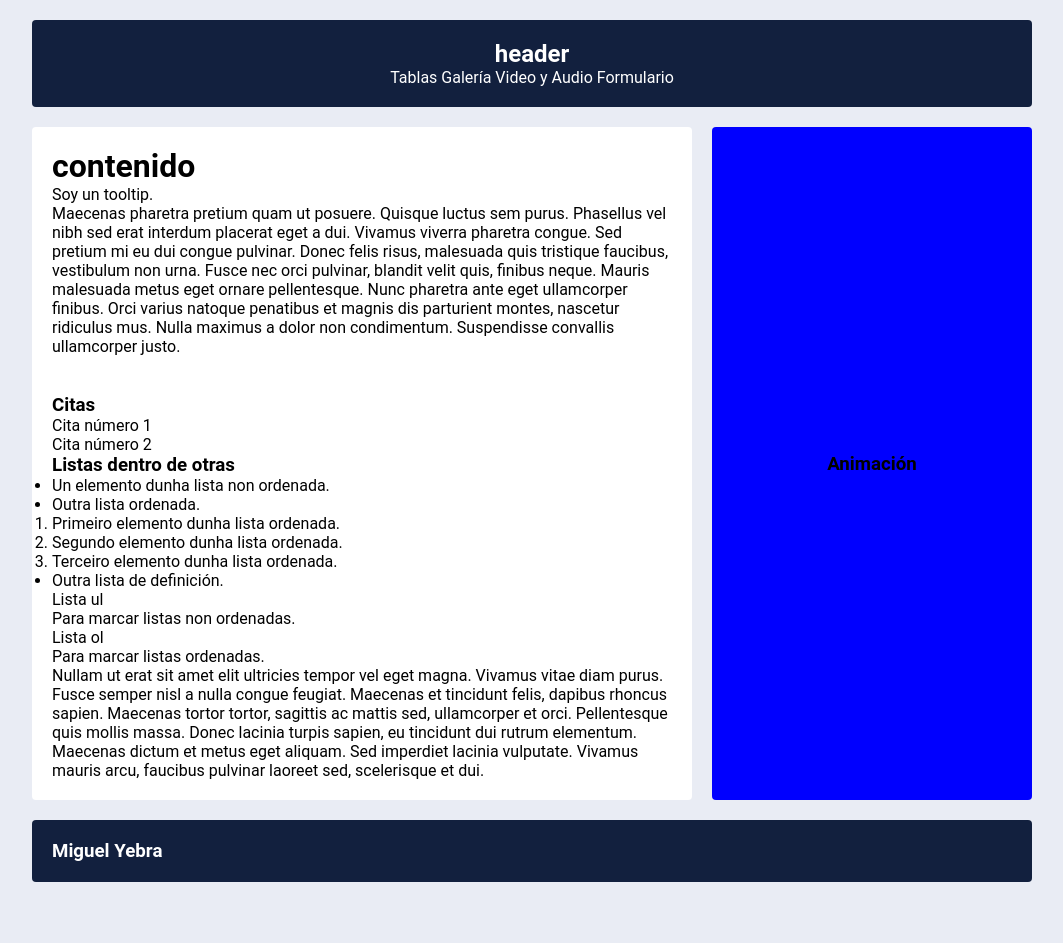
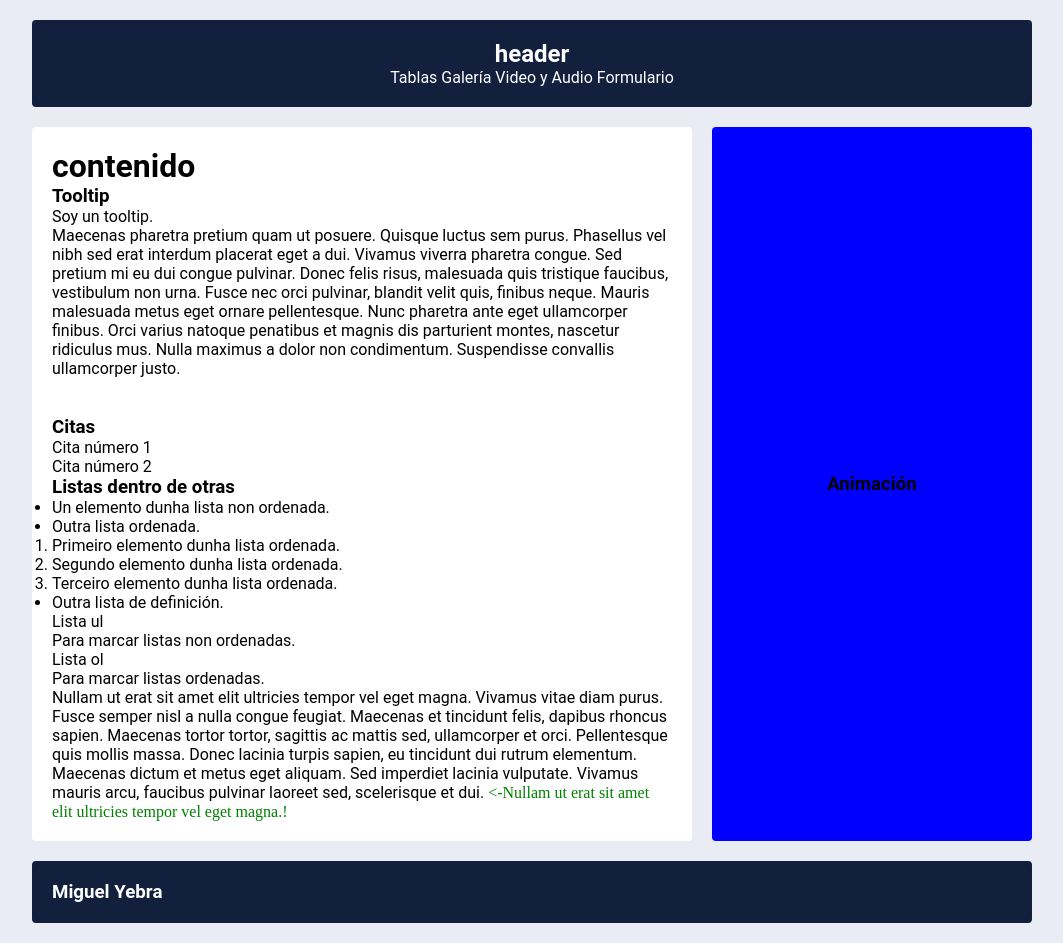
Before and after one commit to yebra99/Mi-web, a plain HTML site: page Practica/public_html/index.html in a window 1280 px wide. Shown: the whole page, without its empty margins (108-1171 px from the left). Before the commit the page ends 902 px from the top, so only its background shows below. Drawn offline with Linux system fonts and the light colour scheme.

Commit message:
15 commit
Por útlimo hice el pseudo-elemento.
Le puse una letra capitular y además le agregué un color verde

```diff
--- a/Practica/public_html/index.html
+++ b/Practica/public_html/index.html
@@ -24,7 +24,7 @@ and open the template in the editor.
             </header>
             <main class="contenido">
                 <h1>contenido</h1>
-
+                <h3>Tooltip</h3>
                 Soy <SPAN title="Soy un tooltip">un tooltip</SPAN>.
                 <p>
                 Maecenas pharetra pretium quam ut posuere. Quisque luctus sem purus. Phasellus vel nibh sed erat interdum placerat eget a dui. Vivamus viverra pharetra congue. Sed pretium mi eu dui congue pulvinar. Donec felis risus, malesuada quis tristique faucibus, vestibulum non urna. Fusce nec orci pulvinar, blandit velit quis, finibus neque. Mauris malesuada metus eget ornare pellentesque. Nunc pharetra ante eget ullamcorper finibus. Orci varius natoque penatibus et magnis dis parturient montes, nascetur ridiculus mus. Nulla maximus a dolor non condimentum. Suspendisse convallis ullamcorper justo.
@@ -53,7 +53,7 @@ and open the template in the editor.
                                   </dl>
                               </li>
                           </ul>
-                        <p>
+                        <p class="pseudo-elemento">
                             Nullam ut erat sit amet elit ultricies tempor vel eget magna. Vivamus vitae diam purus. Fusce semper nisl a nulla congue feugiat. Maecenas et tincidunt felis, dapibus rhoncus sapien. Maecenas tortor tortor, sagittis ac mattis sed, ullamcorper et orci. Pellentesque quis mollis massa. Donec lacinia turpis sapien, eu tincidunt dui rutrum elementum. Maecenas dictum et metus eget aliquam. Sed imperdiet lacinia vulputate. Vivamus mauris arcu, faucibus pulvinar laoreet sed, scelerisque et dui.
                         </p>
             </main>
--- a/Practica/public_html/newcss.css
+++ b/Practica/public_html/newcss.css
@@ -268,3 +268,12 @@ fieldset{
     50%  {background-color: blue;}
     100% {background-color: green;}
 }
+
+
+
+
+.pseudo-elemento::after{
+    content:  "<-Nullam ut erat sit amet elit ultricies tempor vel eget magna.!";
+    font-family: capitular;
+    color: green;
+}
```
